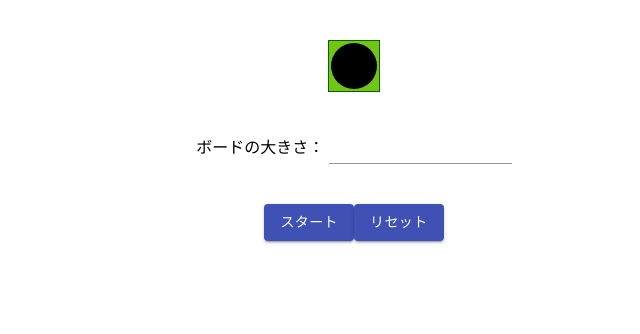
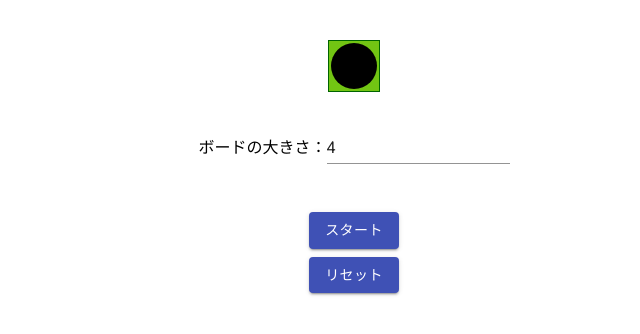
Before and after one commit to AmatsukiUrato/othello-react-typescript, a React (Create React App) app: page / in a window 1280 px wide. Shown: the top 334 px of the page, without its empty margins (286-926 px from the left). Built offline with nearby package versions, Linux system fonts and the light colour scheme.

Commit message:
complete createBoard

```diff
--- a/src/App.tsx
+++ b/src/App.tsx
@@ -3,11 +3,11 @@ import Grid from '@material-ui/core/Grid';
 import Disc from './Disc';
 
 import Player from './logic/Player';
-import { Container, makeStyles, Box, Input, Button } from '@material-ui/core';
+import { Container, Box, Input, Button } from '@material-ui/core';
 import { Othello, DiscStatus } from './logic/Othello';
 
 type AppState = {
-    count: number;
+    boardSize: number;
 }
 
 class App extends Component<Readonly<{}>, AppState> {
@@ -15,33 +15,21 @@ class App extends Component<Readonly<{}>, AppState> {
     constructor(props: Readonly<{}>) {
         super(props);
         this.state = {
-            count: 0,
+            boardSize: 4,
         }
     }
 
-    start = () => {
+    private handleOnClickStart = () => {
         const currentPlayer = new Player("player1", DiscStatus.White);
         const anotherPlayer = new Player("player1", DiscStatus.White);
-        const othello = new Othello(6, currentPlayer, anotherPlayer);
+        const othello = new Othello(this.state.boardSize, currentPlayer, anotherPlayer);
     };
 
+    private handleOnChangeBoardSize = (event: any) => {
+        this.setState({ boardSize: Number(event.target.boardSize) });
+    }
+
     public render() {
-        const classes = (theme: { spacing: (arg0: number) => void; }) => ({
-            disc: {
-                borderRadius: "50%",
-                width: "46px",
-                height: "46px",
-            },
-
-            discWhite: {
-                backgroundColor: "white",
-            },
-
-            button: {
-                margin: theme.spacing(1),
-            }
-        });
-
         return (
             <Container>
                 <Grid container alignItems="center" justify="center">
@@ -52,14 +40,21 @@ class App extends Component<Readonly<{}>, AppState> {
                 <Grid container alignItems="center" justify="center">
                     <Box mt={5}>
                         <label>
-                            ボードの大きさ： <Input type="text" ></Input>
+                            ボードの大きさ：
+                            <Input type="text"
+                                value={this.state.boardSize}
+                                onChange={this.handleOnChangeBoardSize}></Input>
                         </label>
                     </Box>
                 </Grid>
                 <Grid container alignItems="center" justify="center">
                     <Box mt={5}>
-                        <Button onClick={this.start} variant="contained" color="primary" className={classes.button}>スタート</Button>
-                        <Button variant="contained" color="primary" className={classes.button}>リセット</Button>
+                        <Box m={1}>
+                            <Button onClick={this.handleOnClickStart} variant="contained" color="primary">スタート</Button>
+                        </Box>
+                        <Box m={1}>
+                            <Button variant="contained" color="primary">リセット</Button>
+                        </Box>
                     </Box>
                 </Grid>
             </Container>
--- a/src/logic/Othello.ts
+++ b/src/logic/Othello.ts
@@ -32,7 +32,7 @@ export class Othello {
         }
     }
 
-    private swapDisc(row: number, column: number,  ownDisc: DiscStatus) {
+    private swapDisc(row: number, column: number, ownDisc: DiscStatus) {
         this.board[row][column] = ownDisc;
         const opponentDisc =
             (ownDisc === DiscStatus.White) ? DiscStatus.Black : DiscStatus.White;
@@ -61,13 +61,13 @@ export class Othello {
     }
 
     private createBoard(boardSize: number): DiscStatus[][] {
-        const centerPoint: number = boardSize / 2;
-        let board: DiscStatus[][] = Array(boardSize).map((board) => Array(boardSize).fill(DiscStatus.Empty));
+        const centerPoint: number = (boardSize / 2) - 1;
+        let board: DiscStatus[][] = Array(boardSize).fill(0).map((board) => Array(boardSize).fill(DiscStatus.Empty));
 
         board[centerPoint][centerPoint] = DiscStatus.Black;
         board[centerPoint + 1][centerPoint] = DiscStatus.White;
-        board[centerPoint][centerPoint + 1] = DiscStatus.Black;
-        board[centerPoint + 1][centerPoint + 1] = DiscStatus.White;
+        board[centerPoint][centerPoint + 1] = DiscStatus.White;
+        board[centerPoint + 1][centerPoint + 1] = DiscStatus.Black;
 
         return board;
     }
```
